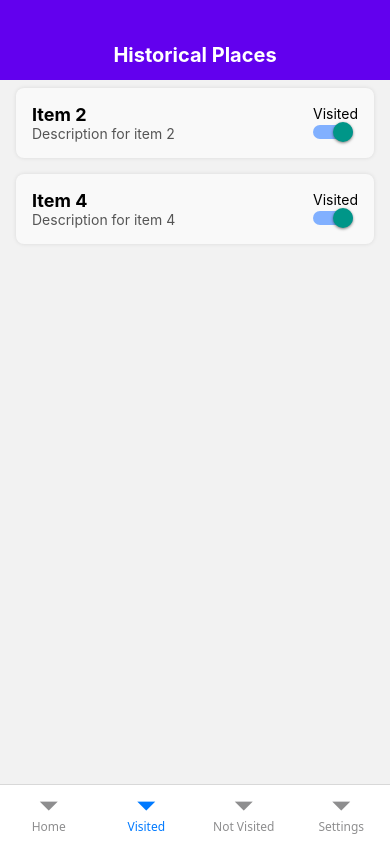
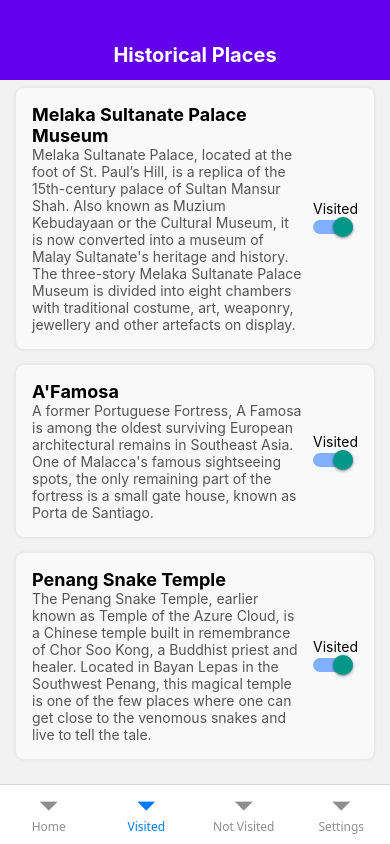
Before and after one commit to Hasibulshahi/React-Native, a React Native app in the folder HistoricalPlacesListApp/: screen /Visited in a window 390 px wide. Built offline with nearby package versions, Linux system fonts and the light colour scheme.

Commit message:
add json data source

```diff
--- /dev/null
+++ b/HistoricalPlacesListApp/src/places.json
@@ -0,0 +1,30 @@
+[
+  {
+    "id": 1,
+    "title": "Melaka Sultanate Palace Museum",
+    "visited": true,
+    "description": "Melaka Sultanate Palace, located at the foot of St. Paul’s Hill, is a replica of the 15th-century palace of Sultan Mansur Shah. Also known as Muzium Kebudayaan or the Cultural Museum, it is now converted into a museum of Malay Sultanate's heritage and history. The three-story Melaka Sultanate Palace Museum is divided into eight chambers with traditional costume, art, weaponry, jewellery and other artefacts on display.",
+    "image": "https://raw.githubusercontent.com/Hasibulshahi/React-Native/main/HistoricalPlacesListApp/assets/images/malaka%20palace%20museum.png"
+  },
+  {
+    "id": 2,
+    "title": "A'Famosa",
+    "visited": true,
+    "description": "A former Portuguese Fortress, A Famosa is among the oldest surviving European architectural remains in Southeast Asia. One of Malacca's famous sightseeing spots, the only remaining part of the fortress is a small gate house, known as Porta de Santiago.",
+    "image": "https://raw.githubusercontent.com/Hasibulshahi/React-Native/main/HistoricalPlacesListApp/assets/images/afamosa.png"
+  },
+  {
+    "id": 3,
+    "title": "Fort Cornwallis Penang",
+    "visited": false,
+    "description": "Located at Jalan Tun Syed Sheh Barakbah, Fort Cornwallis (Kota Cornwallis in Malay) is one of the most important structures in George Town, Penang. It is the largest intact standing fort in Malaysia which was built for defending Penang from pirate attacks. Named after Charles Marquis Cornwallis, the Governor General of Bengal, the design of Fort Cornwallis is very much like that of other British forts in India.",
+    "image": "https://raw.githubusercontent.com/Hasibulshahi/React-Native/main/HistoricalPlacesListApp/assets/images/Fort%20Cornwallis%20Penang.png"
+  },
+  {
+    "id": 4,
+    "title": "Penang Snake Temple",
+    "visited": true,
+    "description": "The Penang Snake Temple, earlier known as Temple of the Azure Cloud, is a Chinese temple built in remembrance of Chor Soo Kong, a Buddhist priest and healer. Located in Bayan Lepas in the Southwest Penang, this magical temple is one of the few places where one can get close to the venomous snakes and live to tell the tale.",
+    "image": "https://raw.githubusercontent.com/Hasibulshahi/React-Native/main/HistoricalPlacesListApp/assets/images/Penang%20Snake%20Temple.png"
+  }
+]
--- a/HistoricalPlacesListApp/src/viewmodels/ItemViewModel.js
+++ b/HistoricalPlacesListApp/src/viewmodels/ItemViewModel.js
@@ -1,19 +1,16 @@
 import { useState, useEffect } from 'react';
+
+// Import the JSON file
+import placesData from '../places.json'; //'./place.json';
 
 export const useItemViewModel = () => {
   const [items, setItems] = useState([]);
   const [isLoading, setIsLoading] = useState(true);
 
   useEffect(() => {
-    // Simulate fetching data
+    // Simulating fetching local JSON data
     setTimeout(() => {
-      const fetchedItems = [
-        { id: 1, title: 'Item 1', description: 'Description for item 1', visited: false },
-        { id: 2, title: 'Item 2', description: 'Description for item 2', visited: true },
-        { id: 3, title: 'Item 3', description: 'Description for item 3', visited: false },
-        { id: 4, title: 'Item 4', description: 'Description for item 4', visited: true },
-      ];
-      setItems(fetchedItems);
+      setItems(placesData);
       setIsLoading(false);
     }, 1000);
   }, []);
```
